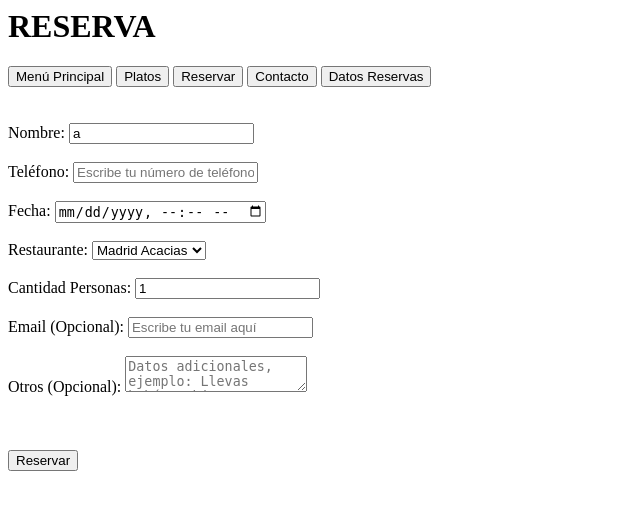
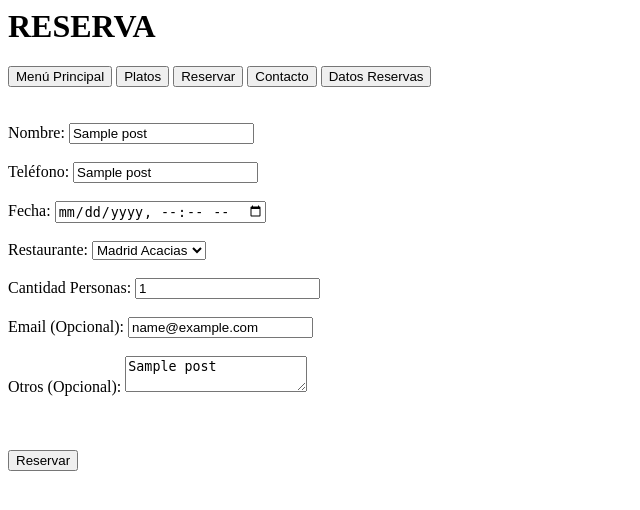
Before and after one commit to AntonioHristov/RestChifa, a Django app: template django/finalProyect/restChifa/templates/restChifa/reserve.html in a window 1280 px wide. Shown: the top 510 px of the page, without its empty margins (0-640 px from the left). Run offline with Django 3.2, Linux system fonts and the light colour scheme; data comes from the database, SQL or seed files in the repository; both versions use the stored data as it was after the commit; tables that the repository leaves empty hold one stand-in row (values such as "Sample post"); the template is opened without the code that fills it: values that come from a table or form of the project are taken from there, most other values are stand-ins (such as "Sample title", 1, 10 or a date in 2020); some libraries are stand-ins or nearby versions.

Commit message:
value post give reserve id to user and search by id in admin

```diff
--- a/django/finalProyect/restChifa/admin.py
+++ b/django/finalProyect/restChifa/admin.py
@@ -2,12 +2,14 @@ from django.contrib import admin
 
 from .models import Restaurant, Reserve, Dish, Dish_menu, Contact, Contact_Phone, Contact_Mail
 
+class PK_Default_Admin(admin.ModelAdmin):
+    search_fields = ['id']
 
 
 
 
 admin.site.register(Restaurant)
-admin.site.register(Reserve)
+admin.site.register(Reserve, PK_Default_Admin)
 admin.site.register(Dish)
 admin.site.register(Dish_menu)
 admin.site.register(Contact)
--- a/django/finalProyect/restChifa/models.py
+++ b/django/finalProyect/restChifa/models.py
@@ -12,9 +12,9 @@ class Restaurant(models.Model):
 
 
 
-
 class Reserve(models.Model):
     # id_reserve = models.IntegerField(primary_key=True, default=0, auto_now_add=True)
+    id = models.AutoField(primary_key=True)
     name = models.CharField(max_length=200, blank = False, null = False)
     phone = models.CharField(max_length=15, blank = False, null = False)
     date_utc = models.DateTimeField('date reserve')
@@ -26,7 +26,7 @@ class Reserve(models.Model):
     other = models.CharField(max_length=200)
 
     def __str__(self):
-        return self.name
+        return 'ID: {}'.format(self.pk)
 
     def is_valid(self):
         return self.date_utc >= timezone.now() - datetime.timedelta(hours=1)
--- a/django/finalProyect/restChifa/templates/restChifa/reserve.html
+++ b/django/finalProyect/restChifa/templates/restChifa/reserve.html
@@ -8,22 +8,22 @@
     {% csrf_token %}
 
     <label for="name_reserve_name">Nombre: </label>
-    <input name="name_reserve_name" type="text" placeholder="Escribe tu nombre aquí" value="a"  />
+    <input name="name_reserve_name" type="text" placeholder="Escribe tu nombre aquí" value="{{ post.name_reserve_name }}"/>
 
     <br><br>
 
     <label for="name_reserve_tlf">Teléfono: </label>
-    <input id="id_reserve_tlf" name="name_reserve_tlf" type="tel" placeholder="Escribe tu número de teléfono aquí"  />
+    <input id="id_reserve_tlf" name="name_reserve_tlf" type="tel" placeholder="Escribe tu número de teléfono aquí" value="{{ post.name_reserve_tlf }}"/>
 
     <br><br>
 
     <label for="name_reserve_date">Fecha: </label>
-    <input name="name_reserve_date" type="datetime-local"  />
+    <input name="name_reserve_date" type="datetime-local" value="{{ post.name_reserve_date }}"/>
 
     <br><br>
 
     <label for="name_reserve_restaurant">Restaurante: </label>
-    <select name="name_reserve_restaurant"  >
+    <select name="name_reserve_restaurant" value="{{ post.name_reserve_restaurant }}">
         {% if restaurant_objects %}
         {% for restaurant in restaurant_objects %}
             <option value="{{restaurant.name_restaurant}}">{{restaurant.name_restaurant}}</option>
@@ -36,25 +36,25 @@
     <br><br>
 
     <label for="name_reserve_people">Cantidad Personas: </label>
-    <input name="name_reserve_people" type="number" min="1" value="1"  />
+    <input name="name_reserve_people" type="number" min="1" value="1" value="{{ post.name_reserve_people }}"/>
 
     <br><br>
 
     <label for="name_reserve_email">Email (Opcional): </label>
-    <input name="name_reserve_email" type="email" placeholder="Escribe tu email aquí"/>
+    <input name="name_reserve_email" type="email" placeholder="Escribe tu email aquí" value="{{ post.name_reserve_email }}"/>
 
     <br><br>
 
     <label for="name_reserve_other">Otros (Opcional): </label>
-    <textarea name="name_reserve_other" placeholder="Datos adicionales, ejemplo: Llevas bebés, objetos que quieras guardar, etc"></textarea>
+    <textarea name="name_reserve_other" placeholder="Datos adicionales, ejemplo: Llevas bebés, objetos que quieras guardar, etc">{{ post.name_reserve_other }}</textarea>
 
     <br><br>
 
-    <div id="id_reserve_mistakes">
-
+    <div id="id_reserve_error">
+        {{ post.error }}
     </div>
-    <div id="id_reserve_ok">
-
+    <div id="id_reserve_success">
+        {{ post.success }}
     </div>
 
     <br><br>
```
Also changed, not shown: django/finalProyect/restChifa/views.py (+21 -2 lines), django/finalProyect/db.sqlite3, django/finalProyect/restChifa/migrations/0019_delete_reserve.py (added), django/finalProyect/restChifa/migrations/0020_reserve.py (added), django/finalProyect/restChifa/migrations/0021_alter_reserve_id.py (added).
